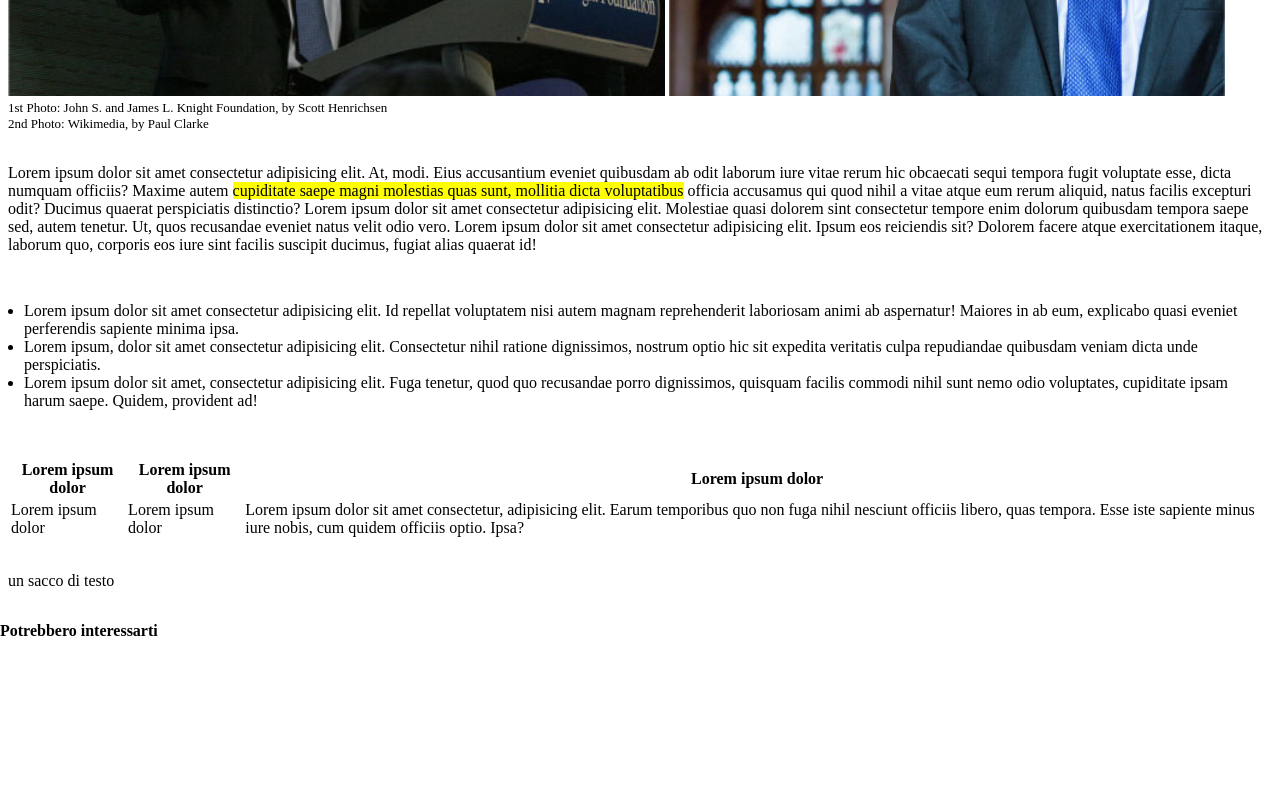
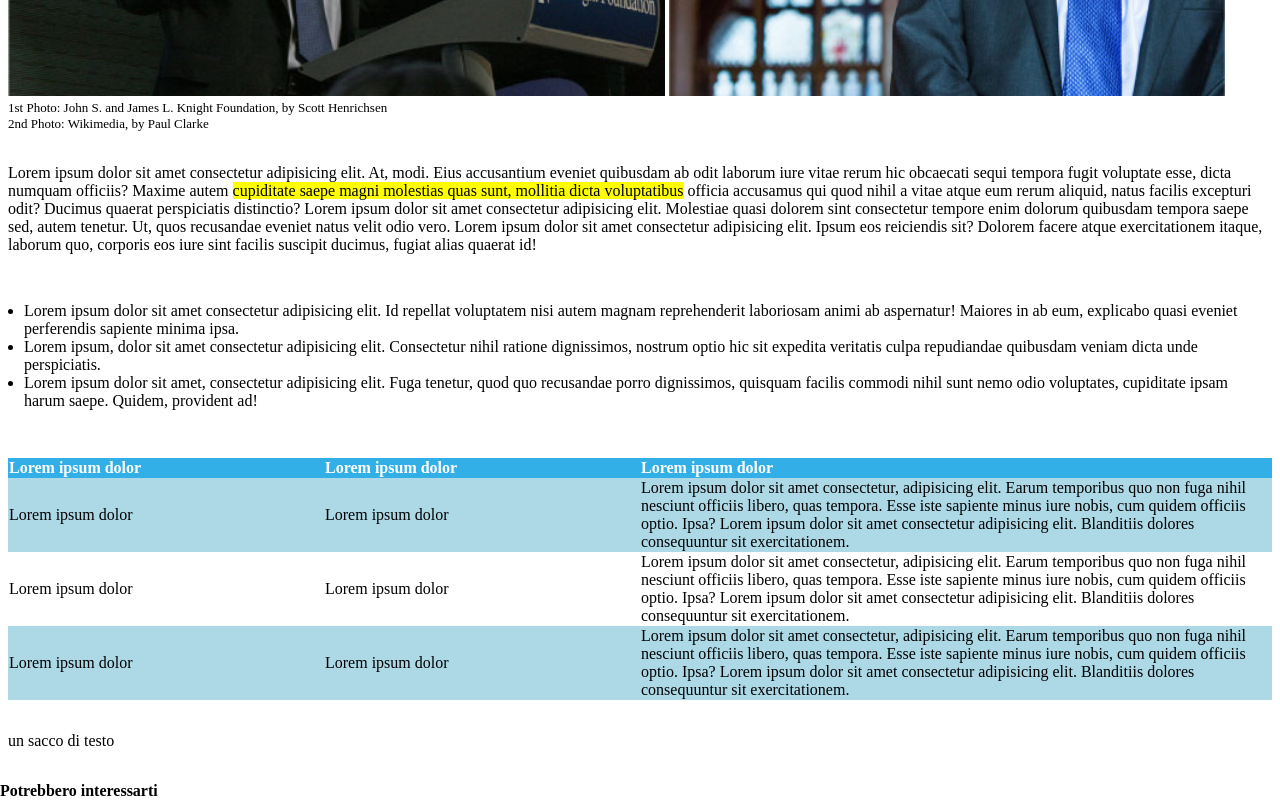
Before and after one commit to AndreaCoggio94/html-css-booleaner, a plain HTML site: page index.html in a window 1280 px wide. Shown: the part 740-1540 px from the top of the page. Before the commit the page ends 1380 px from the top, so only its background shows below. Drawn offline with Linux system fonts and the light colour scheme.

Commit message:
added table

```diff
--- a/css/style.css
+++ b/css/style.css
@@ -76,3 +76,26 @@ a {
 }
 
 /* table */
+
+.table-container {
+    width: 100%;
+    border-spacing: 0;
+    border: 0;
+}
+
+thead{
+    background-color: #31AFE6;
+    color: white;
+}
+
+th {
+    text-align: left;
+}
+
+.table-big-content {
+    width: 50%;
+}
+
+.light-blue {
+    background-color: lightblue;
+}
--- a/index.html
+++ b/index.html
@@ -53,21 +53,38 @@
             </ul>
         </div>
         <!-- table -->
-        <div class="table-container divider">
-            <table>
+        <div class="divider">
+            <table class="table-container">
                 <thead>
                     <tr>
                         <th>Lorem ipsum dolor</th>
                         <th>Lorem ipsum dolor</th>
-                        <th>Lorem ipsum dolor</th>
+                        <th class="table-big-content">Lorem ipsum dolor</th>
                     </tr>
                 </thead>
                 <tbody>
+                    <tr class="light-blue">
+                        <td>Lorem ipsum dolor</td>
+                        <td>Lorem ipsum dolor</td>
+                        <td class="table-big-content">
+                            Lorem ipsum dolor sit amet consectetur, adipisicing elit. Earum temporibus quo non fuga nihil nesciunt officiis libero, quas tempora. Esse iste sapiente minus iure nobis, cum quidem officiis optio. Ipsa?
+                            Lorem ipsum dolor sit amet consectetur adipisicing elit. Blanditiis dolores consequuntur sit exercitationem.
+                        </td>
+                    </tr>
                     <tr>
                         <td>Lorem ipsum dolor</td>
                         <td>Lorem ipsum dolor</td>
-                        <td class="riduzione">
+                        <td class="table-big-content">
                             Lorem ipsum dolor sit amet consectetur, adipisicing elit. Earum temporibus quo non fuga nihil nesciunt officiis libero, quas tempora. Esse iste sapiente minus iure nobis, cum quidem officiis optio. Ipsa?
+                            Lorem ipsum dolor sit amet consectetur adipisicing elit. Blanditiis dolores consequuntur sit exercitationem.
+                        </td>
+                    </tr>
+                    <tr class="light-blue">
+                        <td>Lorem ipsum dolor</td>
+                        <td>Lorem ipsum dolor</td>
+                        <td class="table-big-content">
+                            Lorem ipsum dolor sit amet consectetur, adipisicing elit. Earum temporibus quo non fuga nihil nesciunt officiis libero, quas tempora. Esse iste sapiente minus iure nobis, cum quidem officiis optio. Ipsa?
+                            Lorem ipsum dolor sit amet consectetur adipisicing elit. Blanditiis dolores consequuntur sit exercitationem.
                         </td>
                     </tr>
                 </tbody>
```
